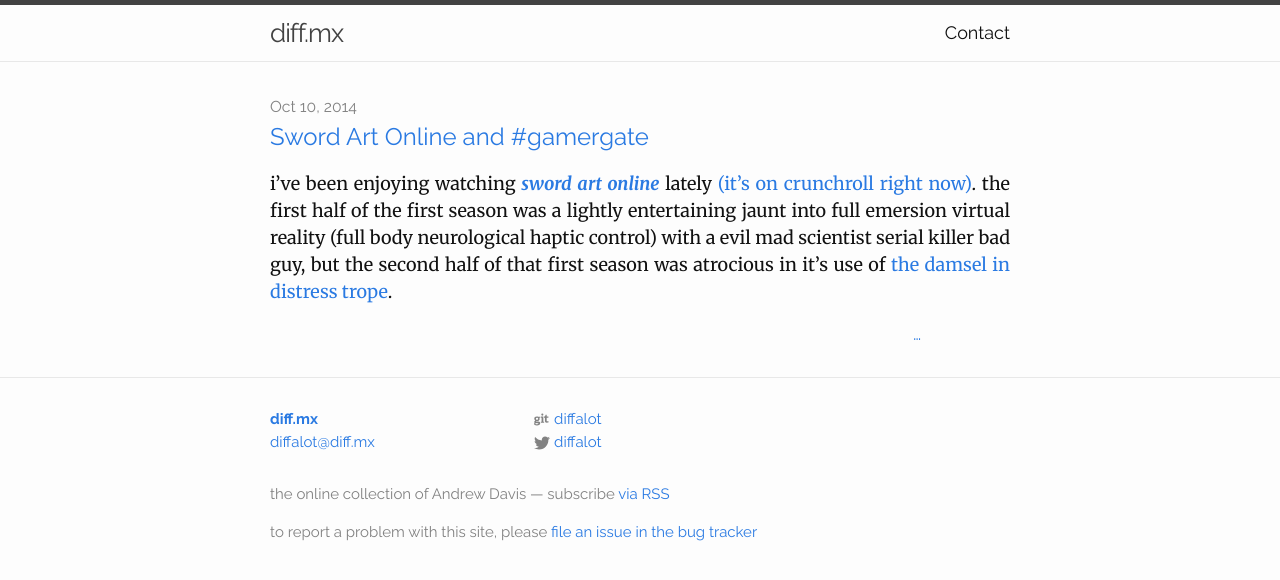
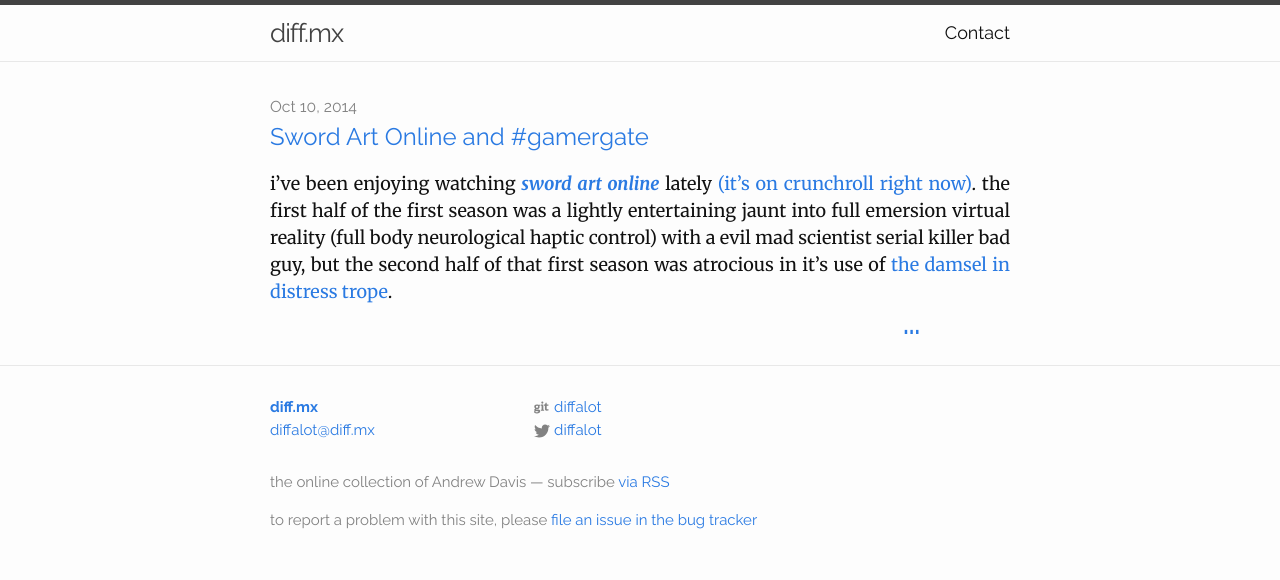
Before and after one commit to diffalot/diff.mx, a Jekyll site: the page built from index.html, in a window 1280 px wide. Shown: the top 580 px of the page. Built offline with Jekyll 4.4.1, drawn with Linux system fonts in a browser that asks for light colours.

Commit message:
make ellipsis larger

```diff
--- a/_config.yml
+++ b/_config.yml
@@ -5,6 +5,7 @@
         the online collection of Andrew Davis
 baseurl: "" # the subpath of your site, e.g. /blog/
 url: "https://diff.mx" # the base hostname & protocol for your site
+permalink: /:year/:month/:title
 twitter_username: diffalot
 gitlab_username:  diffalot
 
--- a/_sass/_layout.scss
+++ b/_sass/_layout.scss
@@ -187,6 +187,8 @@
 .post-ellipsis {
 	float: right;
 	margin-right: 12%;
+	font-size: 42px;
+	line-height: 0;
 }
 
 .post-meta {
```
